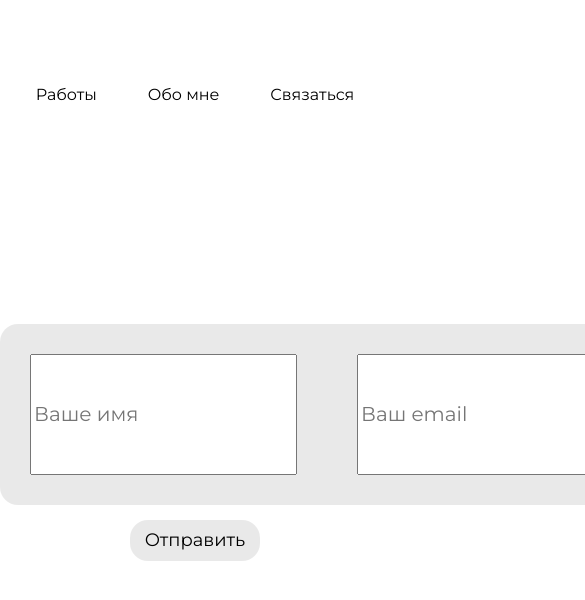
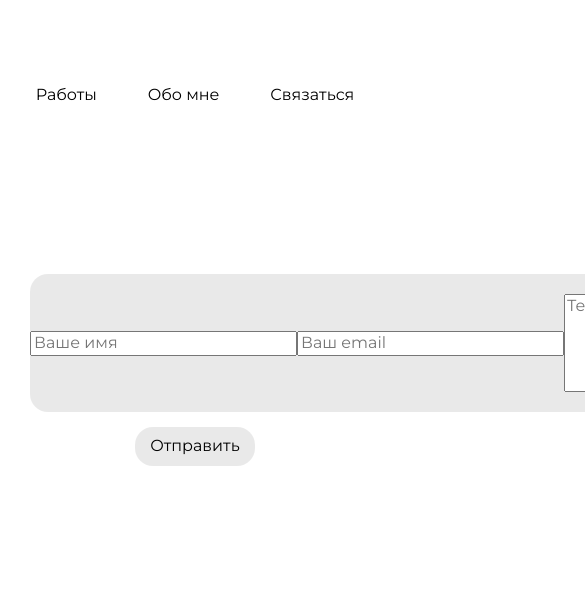
Before and after one commit to AlekseiOvchinnikov13/portfolio, a website: page message.html in a window 390 px wide. Shown: the top 600 px of the page, 585 px wide, since content can reach past the window. Drawn offline with nearby package versions, Linux system fonts and the light colour scheme.

Commit message:
адаптив на страницу связаться

```diff
--- a/src/scss/_media.scss
+++ b/src/scss/_media.scss
@@ -1,33 +1,47 @@
 @media (max-width: 1100px) {
-  .about{
+  .about {
     margin-left: 10px;
   }
 }
 
 @media (max-width: 1100px) {
-  .about{
+  .about {
     margin-left: 30px;
   }
 }
 
 @media (max-width: 700px) {
-  .photo{
+  .photo {
     background-size: cover;
+  }
+  #fs-frm{
+    margin-top: 0;
   }
 }
 
 @media (max-height: 700px) {
-  .header{
+  .header {
     margin-bottom: 50px;
   }
 }
 
 @media (max-width: 678px) {
-  .container{
+  .main {
     flex-direction: column;
   }
-  .photo{
+  .photo {
     margin: 0 auto;
     min-height: 350px;
   }
+  #fs-frm-inputs {
+    justify-content: center;
+    align-items: center;
+
+    input, textarea {
+      margin: 20px auto;
+    }
+  }
+  #fs-frm-inputs, .submit-btn {
+    font-size: 16px;
+  }
 }
--- a/src/scss/style.scss
+++ b/src/scss/style.scss
@@ -5,7 +5,7 @@ body {
   height: 100vh;
 }
 
-.header{
+.header {
   padding-top: 50px;
   margin-bottom: 150px;
 }
@@ -14,6 +14,7 @@ body {
   ul {
     display: flex;
     justify-content: space-evenly;
+
     li {
       a {
         padding: 20px 15px;
@@ -40,24 +41,30 @@ body {
   h1 {
     text-align: center;
   }
-  ul{
+
+  ul {
     display: flex;
     justify-content: center;
     align-items: center;
   }
-  .social-img{
+
+  .social-img {
     max-width: 64px;
   }
+
   max-width: 650px;
   margin-left: -50px;
   padding: 0 30px;
 }
 
-#fs-frm{
+#fs-frm {
   margin-top: 50px;
   text-align: center;
+  max-width: 330px;
+  width: 100%;
 }
-#fs-frm-inputs{
+
+#fs-frm-inputs {
   display: flex;
   border: none;
   background-color: rgba(lightgrey, .5);
@@ -65,14 +72,15 @@ body {
   margin: 0 auto;
   font-size: 20px;
   border-radius: 18px;
-  input, textarea{
+
+  input, textarea {
     margin: 30px;
     max-width: 267px;
     width: 267px;
   }
 }
 
-.submit-btn{
+.submit-btn {
   margin-top: 15px;
   padding: 10px 15px;
   background-color: rgba(lightgrey, .5);
```
Also changed, not shown: index.html (+1 -1 lines), build/style.css, src/css/style.css, 1 other file.
